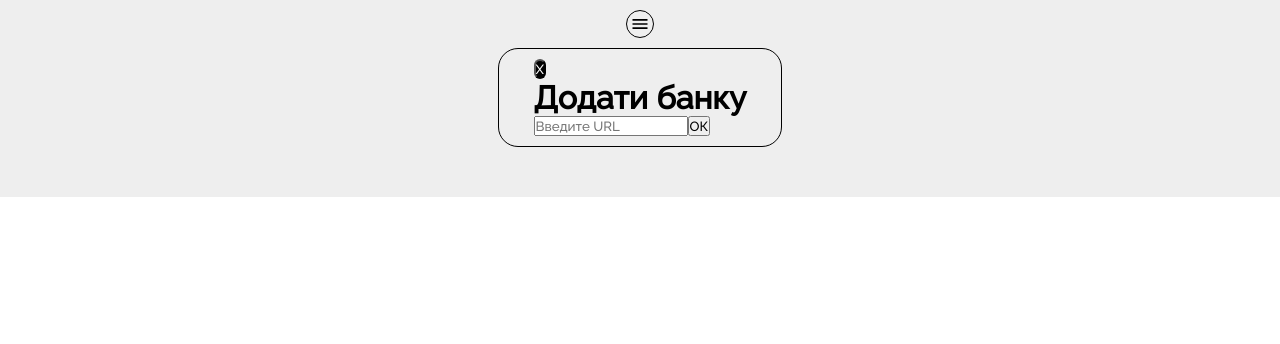
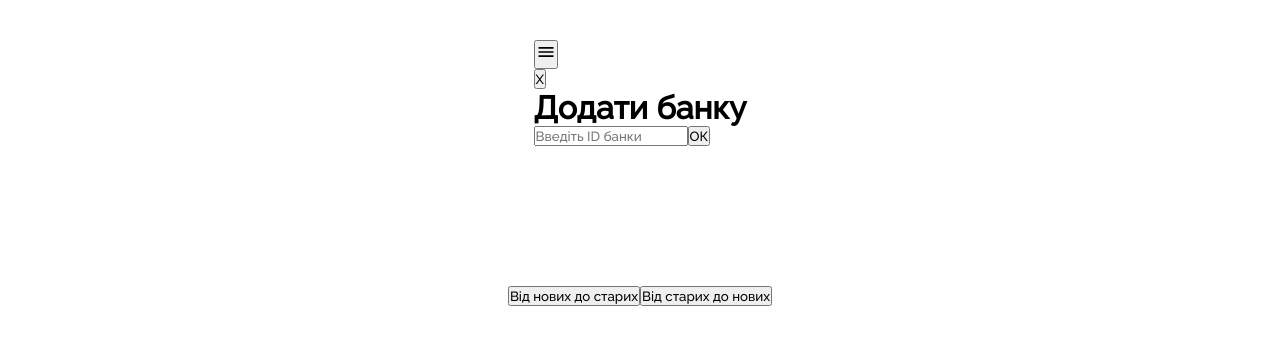
Before and after one commit to NOsysisSA/Vyshybanky, a React (Create React App) app: page / in a window 1280 px wide. Both pictures are taken after a click on the button 640 px from the left and 24 px from the top of the page. Shown: the top 344 px of the page. Built offline with nearby package versions, Linux system fonts and the light colour scheme.

Commit message:
added sorting by date

```diff
--- a/src/Components/AddBanka.jsx
+++ b/src/Components/AddBanka.jsx
@@ -7,6 +7,7 @@ function AddBanka() {
   const [bankURL, setBankURL] = useState("");
   const [banks, setBanks] = useState([]);
   const [isModalOpen, setIsModalOpen] = useState(false);
+
 
   useEffect(() => {
     const savedBanks = JSON.parse(localStorage.getItem("banks")) || [];
@@ -25,6 +26,7 @@ function AddBanka() {
         date: Date.now(),
       };
 
+
       setBanks((prevBanks) => [...prevBanks, newBank]);
       const updatedBanks = [...banks, newBank];
       localStorage.setItem("banks", JSON.stringify(updatedBanks));
@@ -32,6 +34,7 @@ function AddBanka() {
       setBankURL("");
       closeModal();
     }
+
   };
 
   const openModal = () => {
@@ -42,25 +45,50 @@ function AddBanka() {
     setIsModalOpen(false);
   };
 
+  const hendlSortByDateOldtoNew = () => {
+    const sortedData = [...banks].sort((a, b) => b.date - a.date);
+    setBanks(sortedData);
+  };
+
+  const hendlSortByDateNewtoOld = () => {
+    const sortedData = [...banks].sort((a, b) => a.date - b.date);
+    setBanks(sortedData);
+  };
+
+
+
   return (
     <div className="body">
-      <button className="openButton" onClick={openModal}><IoMenuSharp /></button>
+      <div className="header">
+        <div className="add">
+          <button className="openButton" onClick={openModal}>
+            <IoMenuSharp />
+          </button>
+
           {isModalOpen && (
-        <div className="add">
-          <button className="closeButton" onClick={closeModal}>X</button>
+            <div className="addModal">
+              <button className="closeButton" onClick={closeModal}>
+                X
+              </button>
               <h1>Додати банку</h1>
               <input
                 type="text"
-            placeholder="Введите URL"
+                placeholder="Введіть ID банки"
                 value={bankURL}
                 onChange={(e) => setBankURL(e.target.value)}
               />
               <button onClick={addBank}>ОК</button>
             </div>
           )}
+        </div>
+      </div>
+      <div className="sortBar">
+        <button onClick={hendlSortByDateNewtoOld}>Від нових до старих</button>
+        <button onClick={hendlSortByDateOldtoNew}>Від старих до нових</button>
+      </div>
       <div className="cards">
         {banks.map((bank, index) => (
-          <Cards key={index} id={bank.banka} />
+          <Cards  key={index} id={bank.banka} />
         ))}
       </div>
     </div>
--- a/src/Components/Cards.jsx
+++ b/src/Components/Cards.jsx
@@ -16,10 +16,12 @@ async function fetchData(url) {
   }
 }
 
-function Cards({ id }) {
+function Cards({ id, }) {
   const apiUrl = `https://jar-5pt4zcwc3a-ey.a.run.app/?jar=${id}`;
   const urlForPay = `https://send.monobank.ua/jar/${id}`;
   const { data, error } = useSWR(apiUrl, fetchData);
+
+
 
   if (error) {
     return <div>Ошибка загрузки</div>;
@@ -30,11 +32,21 @@ function Cards({ id }) {
 
 
   let percent = Math.floor((data.data.jarAmount / data.data.jarGoal) * 100);
+
+
+
+  if (percent > 100){
+    percent = 100
+  }
+
   let widthStyle = {
     width: `${percent}%`
   }
+
+
   return (
     <div className="card">
+      <p>{id}</p>
       <img src="https://send.monobank.ua/img/jar/uah_50.png" alt="Банка" />
       <h3>{data.data.name}</h3>
       <div className="percent">{percent}%</div>
--- a/src/Components/add.css
+++ b/src/Components/add.css
@@ -1,33 +1,35 @@
+.body {
+  display: flex;
+  flex-direction: column;
+  justify-content: center;
+  align-items: center;
+}
+.header {
+  display: flex;
+  flex-direction: row;
+  width: 70%;
+  justify-content: space-around;
+  margin-bottom: 100px;
+}
 .cards{
   display: flex;
   justify-content: space-around;
   padding-top: 50px;
   width: 75%;
   flex-wrap: wrap;
-}
-.body{
-  display: flex;
-  flex-direction: column;
-  justify-content: center;
-  align-items: center;
-  background-color: #eeeeee;
-}
-.closeButton{
-  border-radius: 20px;
-  background-color: black;
-  color: white;
+  position: sticky;
 }
 .add {
-  border: 1px solid black;
-  padding: 10px 35px 10px 35px;
-  border-radius: 20px;
-  margin-top: 10px;
+  padding: 40px;
+  position: relative;
+}
+.sort{
+  padding: 40px;
 }
 .openButton{
-  border-radius: 20px;
-  border: 1px solid black;
   font-size: 20px;
-  display: flex;
-  padding: 3px;
-  margin-top: 10px;
+
 }
+.bottonOpenSortWindow{
+  font-size: 20px;
+}
```
Lines whose indentation alone changed are shown as unchanged.
